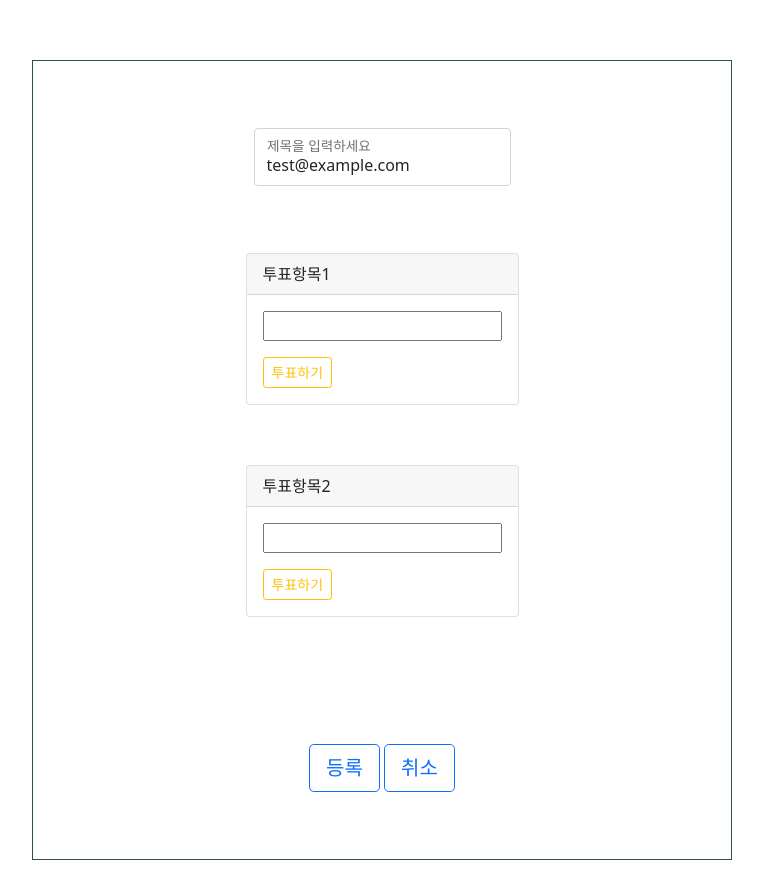
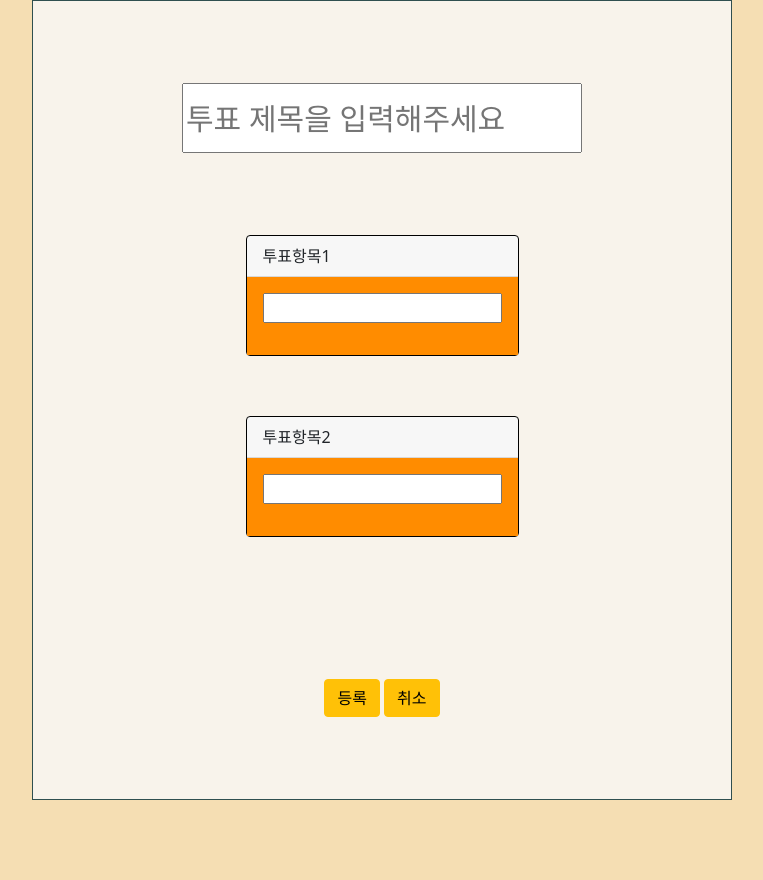
Before and after one commit to osy9536/miniProject, a Flask app: template templates/votingPost.html in a window 1280 px wide. Shown: the whole page, without its empty margins (258-1021 px from the left). After the commit the page ends 800 px from the top, so only its background shows below. Run offline with Flask 2, Linux system fonts and the light colour scheme; the template is opened without the code that fills it, so the values that code supplies are empty.

Commit message:
votingPost3

```diff
--- a/app_votingPost.py
+++ b/app_votingPost.py
@@ -22,8 +22,8 @@ def voting():
         voting_title_receive = request.form['voting_title_give']
         voting1_body_receive = request.form['voting1_body_give']
         voting2_body_receive = request.form['voting2_body_give']
-        doc = {'name_2' : left_name_receive ,'title':voting_title_receive, 'voting1':voting1_body_receive, 'voting':voting2_body_receive }
-        db.users.insert_one(doc)
+        doc = {'name' : left_name_receive ,'title':voting_title_receive, 'voting1':voting1_body_receive, 'voting':voting2_body_receive }
+        db.vote.insert_one(doc)
         return jsonify({'msg': '투표글 작성 완료'})
     except jwt.ExpiredSignatureError:
         return redirect(url_for("login_1", msg="로그인 시간이 만료되었습니다."))
--- a/templates/votingPost.html
+++ b/templates/votingPost.html
@@ -20,18 +20,28 @@
 
 <style>
 
+    body {
+        background-color: wheat;
+    }
+
     .writing_box {
+        background-color: rgb(248, 243, 235);
+        width : 700px;
+
         border: 1px solid darkslategray;
         width: 95%;
         max-width: 700px;
         height: 800px;
-
+        margin: 0px auto 0px auto;
         display: flex;
         flex-direction: column;
         align-items: center;
         justify-content: space-evenly;
+    }
 
-        margin: 60px auto 20px auto;
+    .title_box {
+        margin: 0px auto 0px auto;
+        border-radius: 10px;
     }
 
     .card {
@@ -43,6 +53,13 @@
         display: inline-block;
     }
 
+    .card-body {
+        background-color: darkorange;
+    }
+
+    .card {
+        border: 1px solid black;
+    }
 
 </style>
 
@@ -67,7 +84,7 @@
 
 
     function voting_cancel() {
-        location.href = "/main"
+        location.href = "/voteView.html"
     }
 
 
@@ -79,11 +96,7 @@
 <div class="wrap">
     <div class="writing_box">
         <div class="title_box">
-            <form class="form-floating">
-                <input type="email" class="form-control" id="floatingInputValue" placeholder="name@example.com"
-                       value="test@example.com">
-                <label for="floatingInputValue">제목을 입력하세요</label>
-            </form>
+            <input type="text" placeholder="투표 제목을 입력해주세요" style="width:400px;height:70px;font-size:30px;">
         </div>
 
 
@@ -94,7 +107,6 @@
                 </div>
                 <div class="card-body">
                     <p><input class="voting_body" id="voting1" type="text"></p>
-                    <button type="button" class="btn btn-outline-warning btn-sm">투표하기</button>
                 </div>
             </div>
             <div class="card">
@@ -103,13 +115,12 @@
                 </div>
                 <div class="card-body">
                     <p><input class="voting_body" id="voting2" type="text"></p>
-                    <button type="button" class="btn btn-outline-warning btn-sm">투표하기</button>
                 </div>
             </div>
         </div>
         <div class="button_group">
-            <button onclick="save_info()" type="button" class="btn btn-outline-primary btn-lg">등록</button>
-            <button onclick="voting_cancel()" type="button" class="btn btn-outline-primary btn-lg">취소</button>
+            <button type="button" class="btn btn-warning">등록</button>
+            <button type="button" class="btn btn-warning">취소</button>
         </div>
 
 
```
